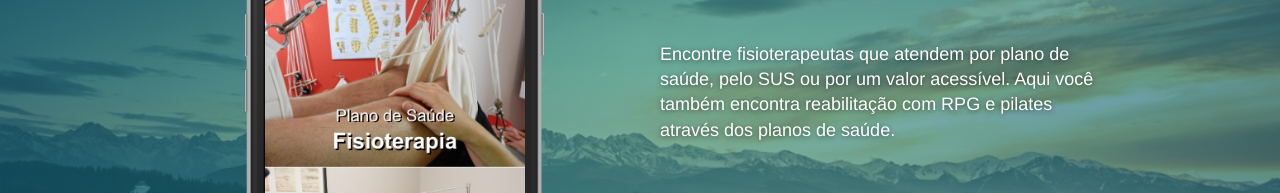
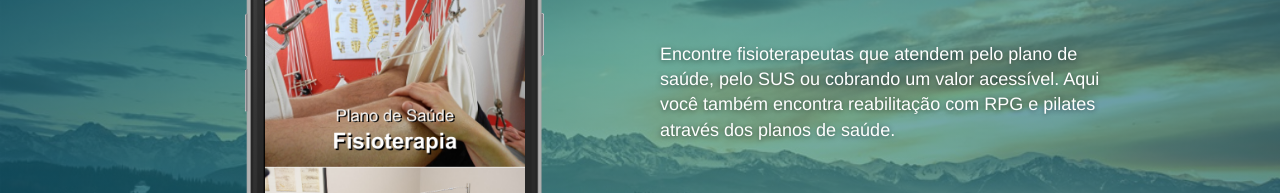
Before and after one commit to FisioHelp/fisiohelp.github.io, a plain HTML site: page index.html in a window 1280 px wide. Shown: the part 282-475 px from the top of the page. Drawn offline with Linux system fonts and the light colour scheme.

Commit message:
versão beta4

```diff
--- a/index.html
+++ b/index.html
@@ -83,10 +83,9 @@
                         <div class="description">
                             <h2>Aplicativo FisioHelp</h2>
                             <br>
-                            <h5>Encontre fisioterapeutas que atendem por plano de saúde, pelo SUS ou por um valor
+                            <h5>Encontre fisioterapeutas que atendem pelo plano de saúde, pelo SUS ou cobrando um valor
                                 acessível. Aqui você também encontra reabilitação com RPG e pilates através dos planos
-                                de
-                                saúde.</h5>
+                                de saúde.</h5>
                         </div>
                         <div class="buttons">
                             <a alt="Versão para Android" href="https://play.google.com/store/apps/details?id=com.gmail.appsdmtech.fisiohelp&rdid=com.gmail.appsdmtech.fisiohelp">
```
